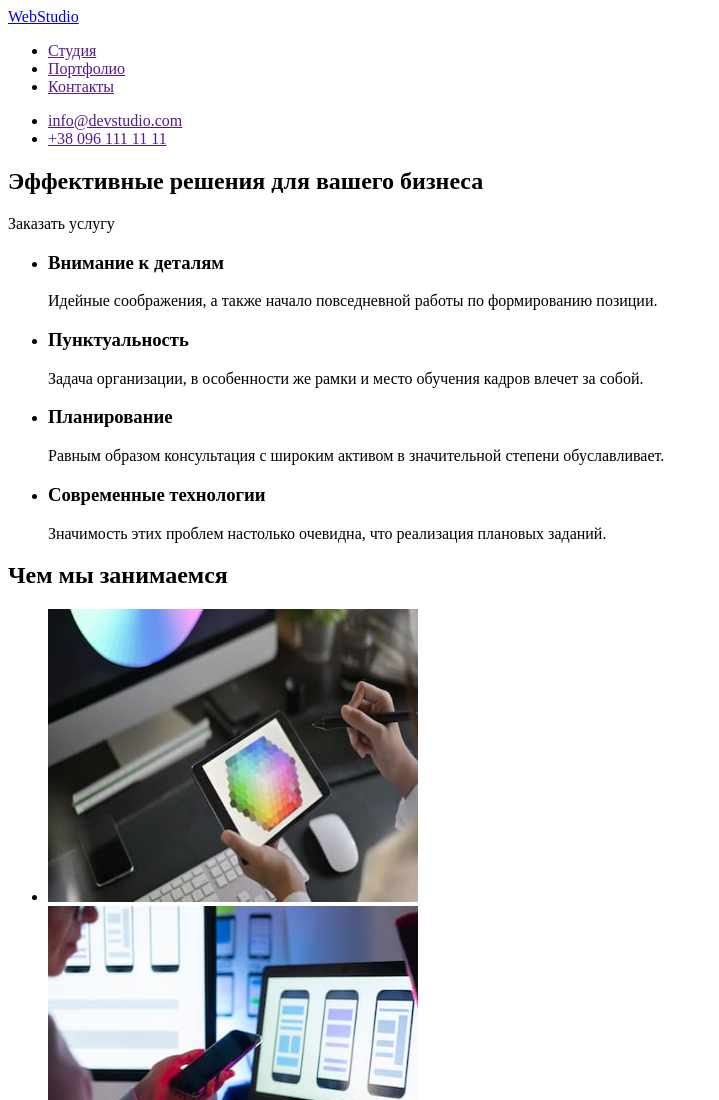
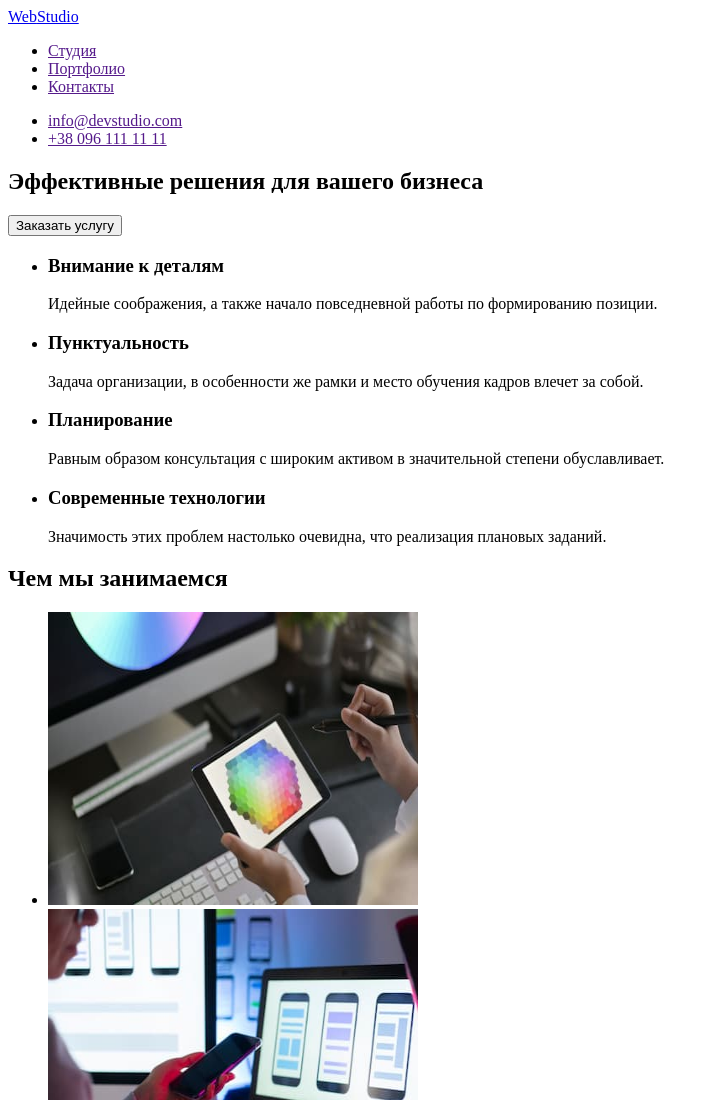
Before and after one commit to MAKCIMELIANO/goit-markup-hw-01, a plain HTML site: page index.html in a window 1280 px wide. Shown: the top 1100 px of the page, without its empty margins (0-719 px from the left). Drawn offline with Linux system fonts and the light colour scheme.

Commit message:
правка

```diff
--- a/index.html
+++ b/index.html
@@ -34,7 +34,7 @@
 
     <section>
         <h1>Эффективные решения для вашего бизнеса</h1>
-        <botton>Заказать услугу</botton>
+        <button>Заказать услугу</button>
     </section>
 
     <!-- Особенности -->
```
